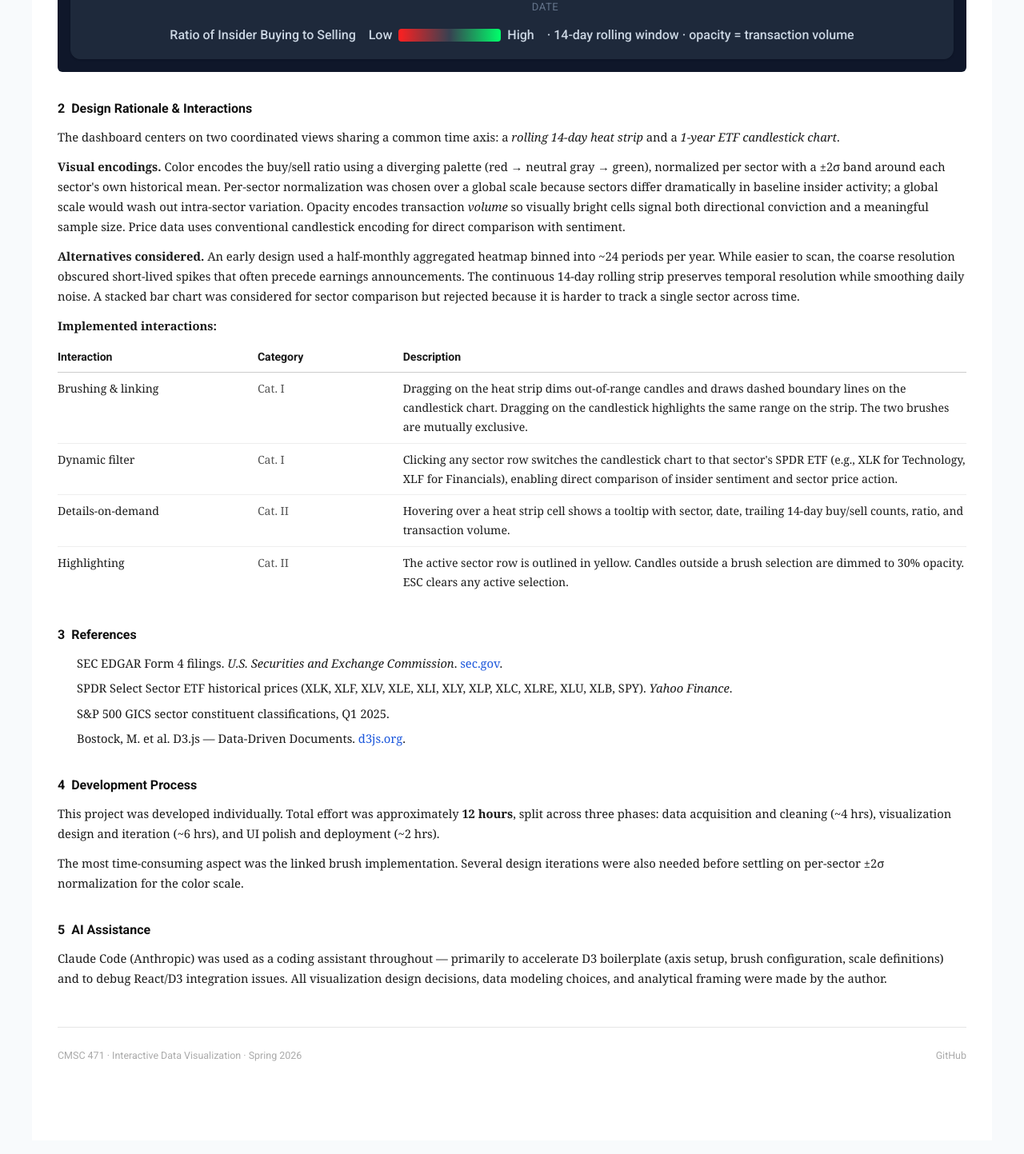
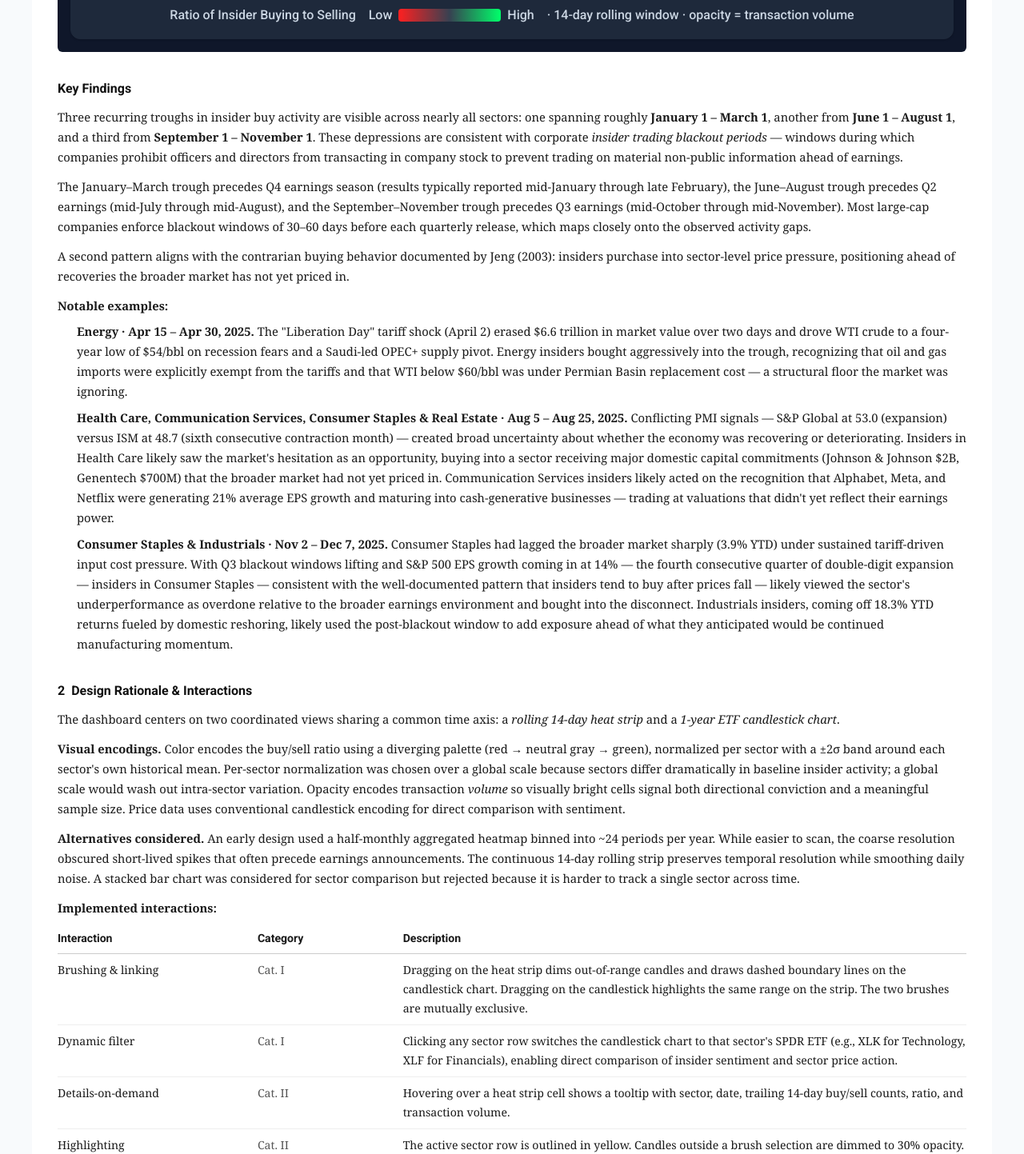
Before and after one commit to gselez6761/insider-sentiment, a React (Vite) app: page / in a window 1280 px wide. Shown: the part 1227-2670 px from the top of the page at 80% size. Built offline with nearby package versions, Linux system fonts and the light colour scheme.

Commit message:
Add crosshair, expand key findings with macro research

```diff
--- a/src/App.tsx
+++ b/src/App.tsx
@@ -38,12 +38,12 @@ function App() {
       <div style={{ marginBottom: "2.5rem", borderBottom: "1px solid #e5e5e5", paddingBottom: "1.5rem" }}>
         <p style={{ fontSize: "0.78rem", color: "#888", margin: "0 0 0.5rem", fontFamily: "monospace", letterSpacing: "0.05em", textTransform: "uppercase" }}>
           CMSC 471 · Interactive Data Visualization · Assignment 1 · Spring 2026
-        </p>
+</p>
         <h1 style={{ fontSize: "1.8rem", fontWeight: "normal", margin: "0 0 0.5rem", lineHeight: 1.3, color: "#111" }}>
           Insider Sentiment Dashboard
         </h1>
         <p style={{ margin: 0, color: "#555", fontSize: "0.95rem" }}>
-          Corporate insider buy/sell activity across S&P 500 sectors — five-year window, SEC Form 4 filings
+          Corporate insider buy/sell activity across S&P 500 sectors — Feb 28 2025 – Feb 28 2026, SEC Form 4 filings
         </p>
       </div>
 
@@ -53,10 +53,9 @@ function App() {
           1&nbsp;&nbsp;Dataset &amp; Background
         </h2>
         <p style={{ margin: "0 0 0.75rem", fontSize: "0.92rem" }}>
-          This visualization draws on five years of U.S. corporate insider trading disclosures from SEC Form 4 filings (2020–2025).
+          This visualization draws on one year of U.S. corporate insider trading disclosures from SEC Form 4 filings (Feb 28 2025 – Feb 28 2026).
           Form 4 must be filed within two business days whenever a director, officer, or 10%-or-greater shareholder buys or sells
-          shares of their own company. Because insiders have privileged knowledge of their firm's prospects, the aggregate direction
-          of their trades is widely used as a leading sentiment indicator.
+          shares of their own company.
         </p>
         <p style={{ margin: 0, fontSize: "0.92rem" }}>
           Each record captures a <em>ticker</em>, <em>transaction date</em>, and <em>dollar amount</em>, classified as either a buy or
@@ -75,6 +74,61 @@ function App() {
       }}>
         <SentimentChart buys={buys} sells={sells} loading={loading} />
       </div>
+
+      {/* Key Findings */}
+      <section style={{ marginBottom: "2rem" }}>
+        <h2 style={{ fontSize: "1rem", fontWeight: "bold", margin: "0 0 0.6rem", color: "#111", fontFamily: "'Roboto', system-ui, sans-serif" }}>
+          Key Findings
+        </h2>
+        <p style={{ margin: "0 0 0.75rem", fontSize: "0.92rem" }}>
+          Three recurring troughs in insider buy activity are visible across nearly all sectors: one spanning roughly
+          <strong> January 1 – March 1</strong>, another from <strong>June 1 – August 1</strong>, and a third from <strong>September 1 – November 1</strong>. These
+          depressions are consistent with corporate <em>insider trading blackout periods</em> — windows during which
+          companies prohibit officers and directors from transacting in company stock to prevent trading on material
+          non-public information ahead of earnings.
+        </p>
+        <p style={{ margin: "0 0 0.75rem", fontSize: "0.92rem" }}>
+          The January–March trough precedes Q4 earnings season (results typically reported mid-January through
+          late February), the June–August trough precedes Q2 earnings (mid-July through mid-August), and the
+          September–November trough precedes Q3 earnings (mid-October through mid-November). Most large-cap
+          companies enforce blackout windows of 30–60 days before each quarterly release, which maps closely onto
+          the observed activity gaps.
+        </p>
+        <p style={{ margin: "0 0 0.75rem", fontSize: "0.92rem" }}>
+          A second pattern aligns with the contrarian buying behavior documented by Jeng (2003): insiders purchase
+          into sector-level price pressure, positioning ahead of recoveries the broader market has not yet priced in.
+        </p>
+        <p style={{ margin: "0 0 0.4rem", fontSize: "0.92rem" }}><strong>Notable examples:</strong></p>
+        <ul style={{ margin: "0 0 0.75rem", paddingLeft: "1.5rem", fontSize: "0.92rem" }}>
+          <li style={{ marginBottom: "0.5rem" }}>
+            <strong>Energy · Apr 15 – Apr 30, 2025.</strong> The "Liberation Day" tariff shock (April 2) erased
+            $6.6 trillion in market value over two days and drove WTI crude to a four-year low of $54/bbl on
+            recession fears and a Saudi-led OPEC+ supply pivot. Energy insiders bought aggressively into the
+            trough, recognizing that oil and gas imports were explicitly exempt from the tariffs and that WTI
+            below $60/bbl was under Permian Basin replacement cost — a structural floor the market was ignoring.
+          </li>
+          <li style={{ marginBottom: "0.5rem" }}>
+            <strong>Health Care, Communication Services, Consumer Staples &amp; Real Estate · Aug 5 – Aug 25, 2025.</strong> Conflicting
+            PMI signals — S&amp;P Global at 53.0 (expansion) versus ISM at 48.7 (sixth consecutive contraction month)
+            — created broad uncertainty about whether the economy was recovering or deteriorating. Insiders in Health
+            Care likely saw the market's hesitation as an opportunity, buying into a sector receiving major domestic
+            capital commitments (Johnson &amp; Johnson $2B, Genentech $700M) that the broader market had not yet
+            priced in. Communication Services insiders likely acted on the recognition that Alphabet, Meta, and Netflix
+            were generating 21% average EPS growth and maturing into cash-generative businesses — trading at valuations
+            that didn't yet reflect their earnings power.
+          </li>
+          <li style={{ marginBottom: "0" }}>
+            <strong>Consumer Staples &amp; Industrials · Nov 2 – Dec 7, 2025.</strong> Consumer Staples had lagged
+            the broader market sharply (3.9% YTD) under sustained tariff-driven input cost pressure. With Q3 blackout
+            windows lifting and S&amp;P 500 EPS growth coming in at 14% — the fourth consecutive quarter of
+            double-digit expansion — insiders in Consumer Staples — consistent with the well-documented pattern that insiders tend to buy
+            after prices fall — likely viewed the sector's underperformance as overdone relative to the broader
+            earnings environment and bought into the disconnect. Industrials insiders,
+            coming off 18.3% YTD returns fueled by domestic reshoring, likely used the post-blackout window to add
+            exposure ahead of what they anticipated would be continued manufacturing momentum.
+          </li>
+        </ul>
+      </section>
 
       {/* Section 2 */}
       <section style={{ marginBottom: "2rem" }}>
@@ -143,6 +197,8 @@ function App() {
           <li style={{ marginBottom: "0.4rem" }}>SPDR Select Sector ETF historical prices (XLK, XLF, XLV, XLE, XLI, XLY, XLP, XLC, XLRE, XLU, XLB, SPY). <em>Yahoo Finance</em>.</li>
           <li style={{ marginBottom: "0.4rem" }}>S&P 500 GICS sector constituent classifications, Q1 2025.</li>
           <li style={{ marginBottom: "0.4rem" }}>Bostock, M. et al. D3.js — Data-Driven Documents. <a href="https://d3js.org" target="_blank" rel="noreferrer" style={{ color: "#1a56db" }}>d3js.org</a>.</li>
+          <li style={{ marginBottom: "0.4rem" }}>U.S. Securities and Exchange Commission. <em>Rule 10b5-1 and Insider Trading Policies and Procedures</em> (Release No. 33-11138, Dec. 14, 2022). <a href="https://www.sec.gov/files/33-11138-fact-sheet.pdf" target="_blank" rel="noreferrer" style={{ color: "#1a56db" }}>sec.gov</a>.</li>
+          <li style={{ marginBottom: "0.4rem" }}>Jeng, L. A. "Estimating the Returns to Insider Trading: A Performance-Evaluation Perspective." <em>The Review of Economics and Statistics</em>, vol. 85, no. 2, May 2003, pp. 453–471.</li>
         </ol>
       </section>
 
@@ -168,8 +224,10 @@ function App() {
         </h2>
         <p style={{ margin: 0, fontSize: "0.92rem" }}>
           Claude Code (Anthropic) was used as a coding assistant throughout — primarily to accelerate D3 boilerplate
-          (axis setup, brush configuration, scale definitions) and to debug React/D3 integration issues. All visualization design decisions, data modeling choices, and analytical
-          framing were made by the author.
+          (axis setup, brush configuration, scale definitions) and to debug React/D3 integration issues. It also supported
+          rapid prototyping and ideation: early design alternatives (stacked bar charts, monthly binning, global vs. per-sector
+          color scales) were sketched and evaluated quickly with AI assistance, compressing the iteration cycle. All visualization
+          design decisions, data modeling choices, and analytical framing were made by the author.
         </p>
       </section>
 
--- a/src/SentimentChart.tsx
+++ b/src/SentimentChart.tsx
@@ -95,6 +95,9 @@ export default function SentimentChart({ buys, sells, loading }: SentimentChartP
   const [botHoverPos, setBotHoverPos] = useState<{ x: number; y: number } | null>(null);
   const [rollHover, setRollHover] = useState<RollingDayCell | null>(null);
   const [rollHoverPos, setRollHoverPos] = useState<{ x: number; y: number } | null>(null);
+
+  // Candlestick hover tooltip
+  const [candleHover, setCandleHover] = useState<{ x: number; y: number } | null>(null);
 
   // Candlestick + cross-brush state
   const [activeSector, setActiveSector] = useState<string>("Total*");
@@ -676,28 +679,7 @@ export default function SentimentChart({ buys, sells, loading }: SentimentChartP
       .attr("stroke", "none");
     g.selectAll(".handle").attr("fill", "#64748b");
 
-    g.selectAll(".candle-edge").remove();
-    const edgeLeft = g.append("line").attr("class", "candle-edge")
-      .attr("y1", 0).attr("y2", CIH)
-      .attr("stroke", "#94a3b8").attr("stroke-width", 1)
-      .attr("stroke-dasharray", "4 3").attr("display", "none");
-    const edgeRight = g.append("line").attr("class", "candle-edge")
-      .attr("y1", 0).attr("y2", CIH)
-      .attr("stroke", "#94a3b8").attr("stroke-width", 1)
-      .attr("stroke-dasharray", "4 3").attr("display", "none");
-
-    brush.on("brush.edges end.edges", (event: d3.D3BrushEvent<unknown>) => {
-      if (!event.selection) {
-        edgeLeft.attr("display", "none");
-        edgeRight.attr("display", "none");
-        return;
-      }
-      const [x0, x1] = event.selection as [number, number];
-      edgeLeft.attr("x1", x0).attr("x2", x0).attr("display", null);
-      edgeRight.attr("x1", x1).attr("x2", x1).attr("display", null);
-    });
-
-    return () => { g.on(".brush", null); brush.on("brush.edges end.edges", null); };
+    return () => { g.on(".brush", null); };
   }, [candleParsed.length, xCandleScale]);
 
   // Active highlight range (from either brush)
@@ -1042,7 +1024,7 @@ export default function SentimentChart({ buys, sells, loading }: SentimentChartP
             {activeETF} — {activeSector}
           </h2>
           <span className="text-sm text-slate-400">
-            1Y daily candlestick · drag on heat strip to switch ETF · drag on chart to highlight
+            1Y daily candlestick · drag on heat strip to switch ETF
           </span>
         </div>
         {activeRange && (
@@ -1151,6 +1133,46 @@ export default function SentimentChart({ buys, sells, loading }: SentimentChartP
                 />
               </>
             )}
+
+            {/* Crosshair */}
+            {candleHover && (() => {
+              const price = yCandleScale.invert(candleHover.y);
+              const date = xCandleScale.invert(candleHover.x);
+              const priceLabel = `$${price.toFixed(2)}`;
+              const dateLabel = d3.timeFormat("%b %d, %Y")(date);
+              const labelW = priceLabel.length * 6 + 10;
+              return (
+                <>
+                  <line x1={candleHover.x} x2={candleHover.x} y1={0} y2={CIH} stroke="#64748b" strokeWidth={1} strokeDasharray="3 3" pointerEvents="none" />
+                  <line x1={0} x2={CIW} y1={candleHover.y} y2={candleHover.y} stroke="#64748b" strokeWidth={1} strokeDasharray="3 3" pointerEvents="none" />
+                  {/* Date label on x-axis */}
+                  <rect x={candleHover.x - 30} y={CIH + 4} width={60} height={14} fill="#22c55e" rx={2} pointerEvents="none" />
+                  <text x={candleHover.x} y={CIH + 13} textAnchor="middle" fill="#000" fontSize={9} fontWeight="600" pointerEvents="none">
+                    {dateLabel}
+                  </text>
+                  {/* Price label on y-axis */}
+                  <rect x={-CM.left + 21} y={candleHover.y - 8} width={labelW} height={16} fill="#22c55e" rx={2} pointerEvents="none" />
+                  <text x={-CM.left + 21 + labelW / 2} y={candleHover.y + 1} textAnchor="middle" dominantBaseline="middle" fill="#000" fontSize={10} fontWeight="600" pointerEvents="none">
+                    {priceLabel}
+                  </text>
+                </>
+              );
+            })()}
+
+            {/* Mouse tracking overlay */}
+            <rect
+              x={0} y={0} width={CIW} height={CIH}
+              fill="transparent"
+              style={{ cursor: "crosshair" }}
+              onMouseMove={(e) => {
+                const svg = (e.currentTarget as SVGRectElement).closest("svg")!;
+                const rect = svg.getBoundingClientRect();
+                const x = ((e.clientX - rect.left) / rect.width) * W - CM.left;
+                const y = ((e.clientY - rect.top) / rect.height) * CAND_H - CM.top;
+                setCandleHover({ x, y });
+              }}
+              onMouseLeave={() => setCandleHover(null)}
+            />
 
             {/* Brush overlay */}
             <g ref={candleBrushGroupRef} />
```
